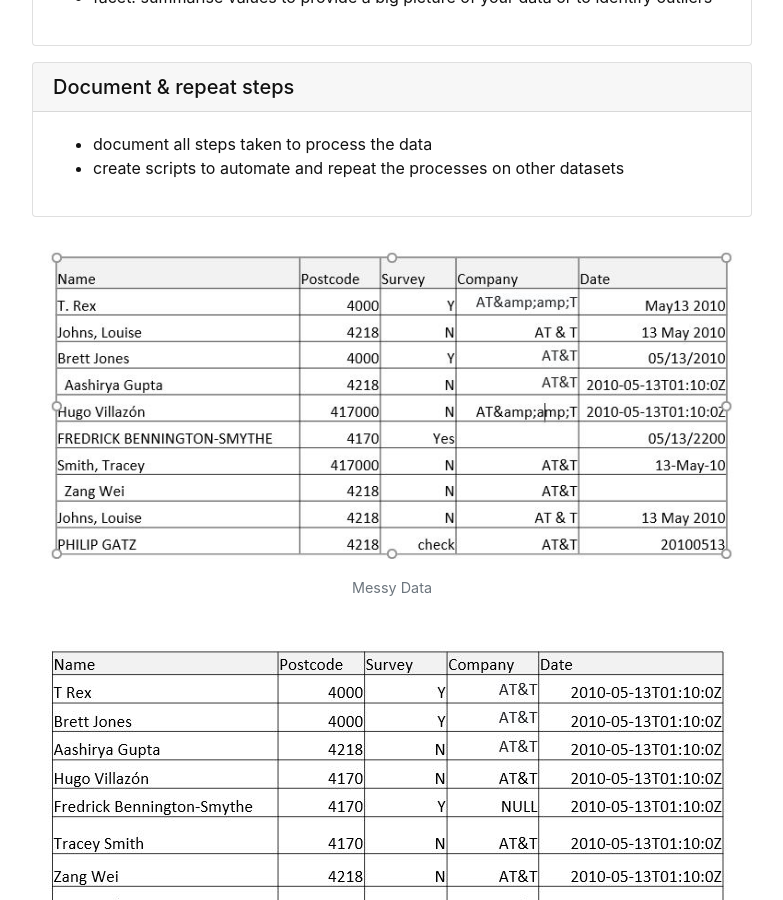
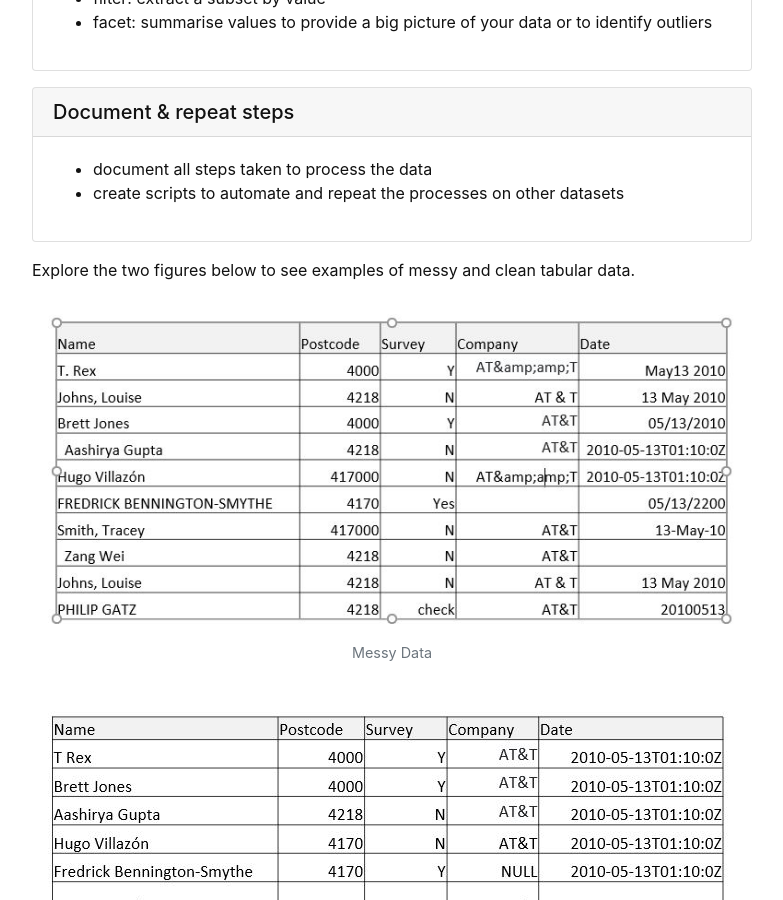
Before and after one commit to GULibrarySandbox/intro-data-wrangle, a Jekyll site: the page built from content/1-intro.md, in a window 1280 px wide and 900 px high, scrolled down 1651 px. Shown: the whole window, without its empty margins (248-1031 px from the left). Built offline with Jekyll 4.4.1, drawn with Linux system fonts in a browser that asks for light colours.

Commit message:
Update 1-intro.md

```diff
--- a/content/1-intro.md
+++ b/content/1-intro.md
@@ -3,6 +3,9 @@ title: Intro
 nav: true
 ---
 # Background
+
+-----
+
 {% include figure.html img="OpenRefine.JPG" alt="OpenRefine software" caption="OpenRefine" width="100%" %}
 
 [OpenRefine](http://openrefine.org) is a [Java](https://www.java.com/en/)-based program that runs on your computer (not online).
@@ -44,5 +47,7 @@ It runs inside your Web browser, but no internet connection is needed to use it,
 - document all steps taken to process the data
 - create scripts to automate and repeat the processes on other datasets{% endcapture %} {% include card.md header="Document & repeat steps" text=text %}
 
+Explore the two figures below to see examples of messy and clean tabular data.
+
 {% include figure.html img="MessyData.JPG" alt="Messy Data" caption="Messy Data" width="100%" %}
 {% include figure.html img="TidyData.JPG" alt="Clean Data" caption="Clean Data" width="100%" %}
```
